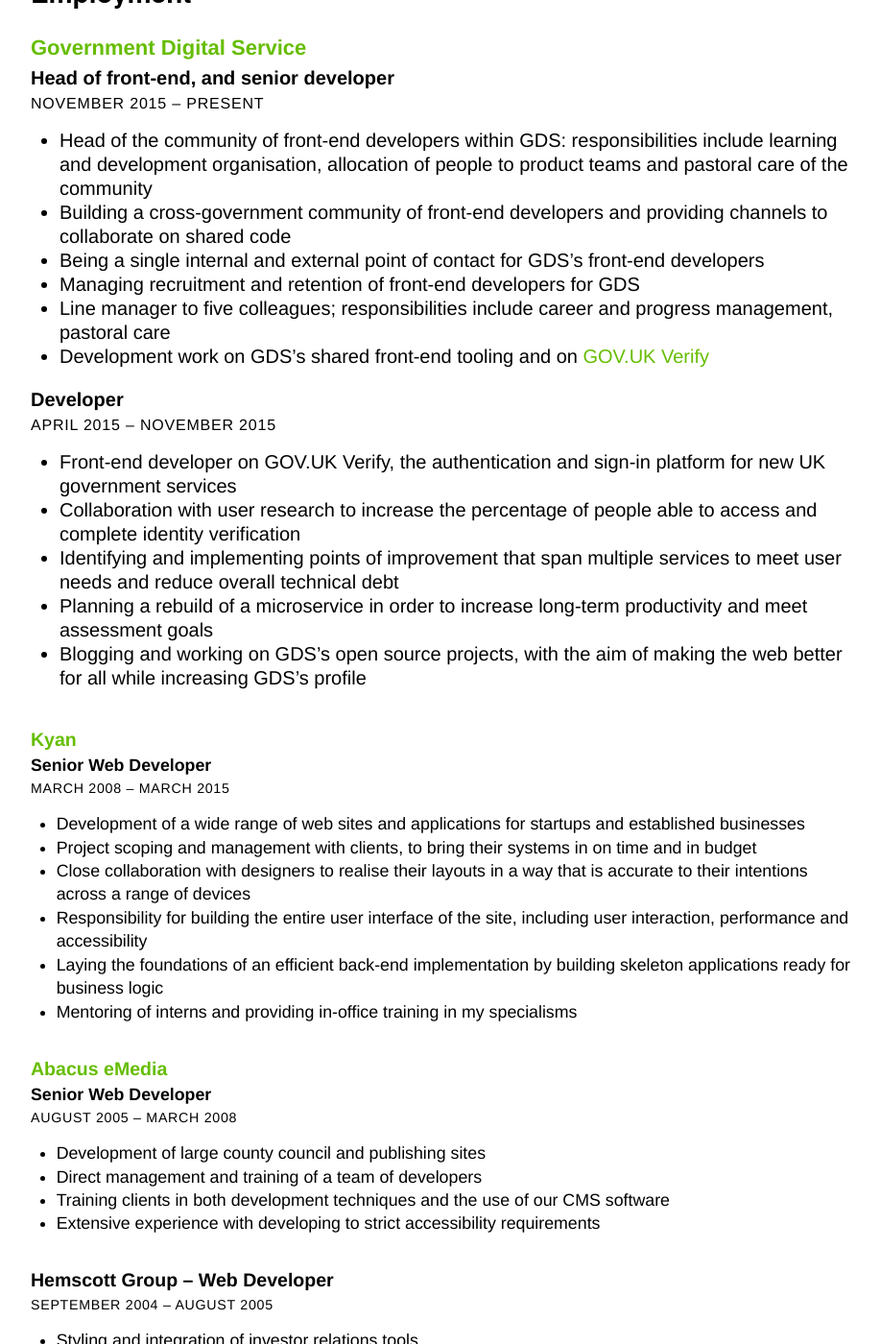
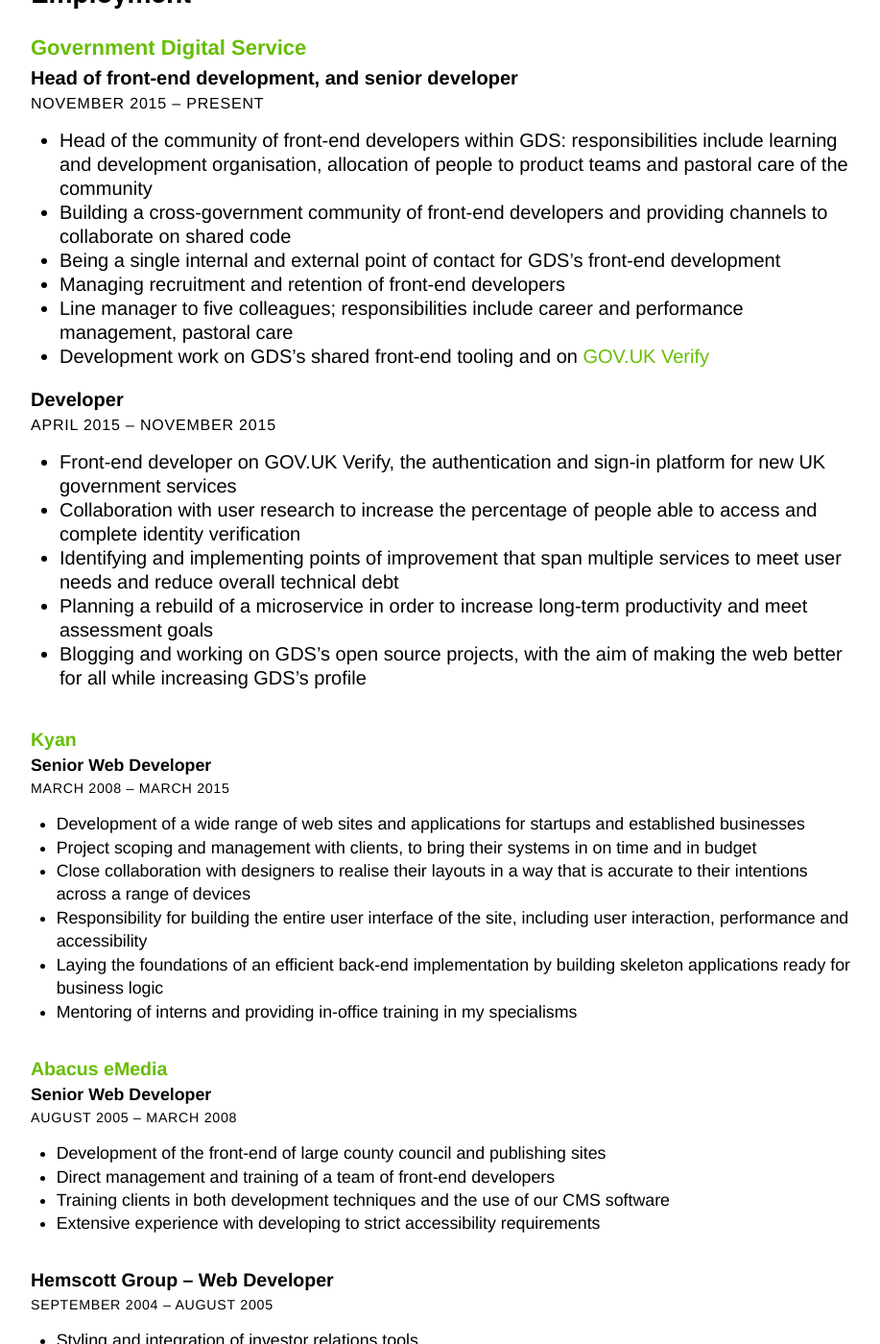
Before and after one commit to robinwhittleton/reala.net, a Jekyll site: the page built from index.html, in a window 1280 px wide and 1400 px high, scrolled down 342 px. Shown: the whole window at 96% size, without its empty margins (178-1095 px from the left). Built offline with Jekyll 4.4.1, drawn with Linux system fonts in a browser that asks for light colours; some of the changed text lies outside the part shown.

Commit message:
Minor content and markup updates

```diff
--- a/index.html
+++ b/index.html
@@ -14,7 +14,7 @@
 		</address>
 		<dl>
 			<dt>Phone:</dt>
-			<dd class="tel">07855 378784</dd>
+			<dd class="tel">+44 (0)7855 378784</dd>
 			<dt>Email:</dt>
 			<dd class="email"><a href="mailto:robin@reala.net">robin@reala.net</a></dd>
 			<dt>Nationality:</dt>
@@ -36,18 +36,18 @@
 		<ol>
 			<li>
 				<h3><a href="https://gds.blog.gov.uk/about/">Government Digital Service</a></h3>
-				<h4>Head of front-end, and senior developer</h4>
+				<h4>Head of front-end development, and senior developer</h4>
 				<p class="meta"><time datetime="2015-04">November 2015</time> – present</p>
 				<ul>
 					<li>Head of the community of front-end developers within GDS: responsibilities include learning and development organisation, allocation of people to product teams and pastoral care of the community</li>
 					<li>Building a cross-government community of front-end developers and providing channels to collaborate on shared code</li>
-					<li>Being a single internal and external point of contact for GDS’s front-end developers</li>
-					<li>Managing recruitment and retention of front-end developers for GDS</li>
-					<li>Line manager to five colleagues; responsibilities include career and progress management, pastoral care</li>
+					<li>Being a single internal and external point of contact for GDS’s front-end development</li>
+					<li>Managing recruitment and retention of front-end developers</li>
+					<li>Line manager to five colleagues; responsibilities include career and performance management, pastoral care</li>
 					<li>Development work on GDS’s shared front-end tooling and on <a href="https://www.gov.uk/government/publications/introducing-govuk-verify/introducing-govuk-verify">GOV.UK Verify</a></li>
 				</ul>
 				<h4>Developer</h4>
-				<p class="meta"><time datetime="2015-04">April 2015</time> – November 2015</p>
+				<p class="meta"><time datetime="2015-04">April 2015</time> – <time datetime="2015-11">November 2015</time></p>
 				<ul>
 					<li>Front-end developer on GOV.UK Verify, the authentication and sign-in platform for new UK government services</li>
 					<li>Collaboration with user research to increase the percentage of people able to access and complete identity verification</li>
@@ -74,8 +74,8 @@
 				<h4>Senior Web Developer</h4>
 				<p class="meta"><time datetime="2005-08">August 2005</time> – <time datetime="2008-03">March 2008</time></p>
 				<ul>
-					<li>Development of large county council and publishing sites</li>
-					<li>Direct management and training of a team of developers</li>
+					<li>Development of the front-end of large county council and publishing sites</li>
+					<li>Direct management and training of a team of front-end developers</li>
 					<li>Training clients in both development techniques and the use of our CMS software</li>
 					<li>Extensive experience with developing to strict accessibility requirements</li>
 				</ul>
@@ -128,7 +128,7 @@
 			<li>
 				<h3>Farnham College, Farnham, Surrey – A-levels</h3>
 				<p class="meta"><time datetime="1996-09">September 1996</time> – <time datetime="1998-06">June 1998</time></p>
-				<p>A-levels in Maths (B), Physics (C). AS-levels in Music (B), Further Maths (D)</p>
+				<p>A-levels in Maths, Physics. AS-levels in Music, Further Maths</p>
 			</li>
 		</ol>
 	</section>
```
